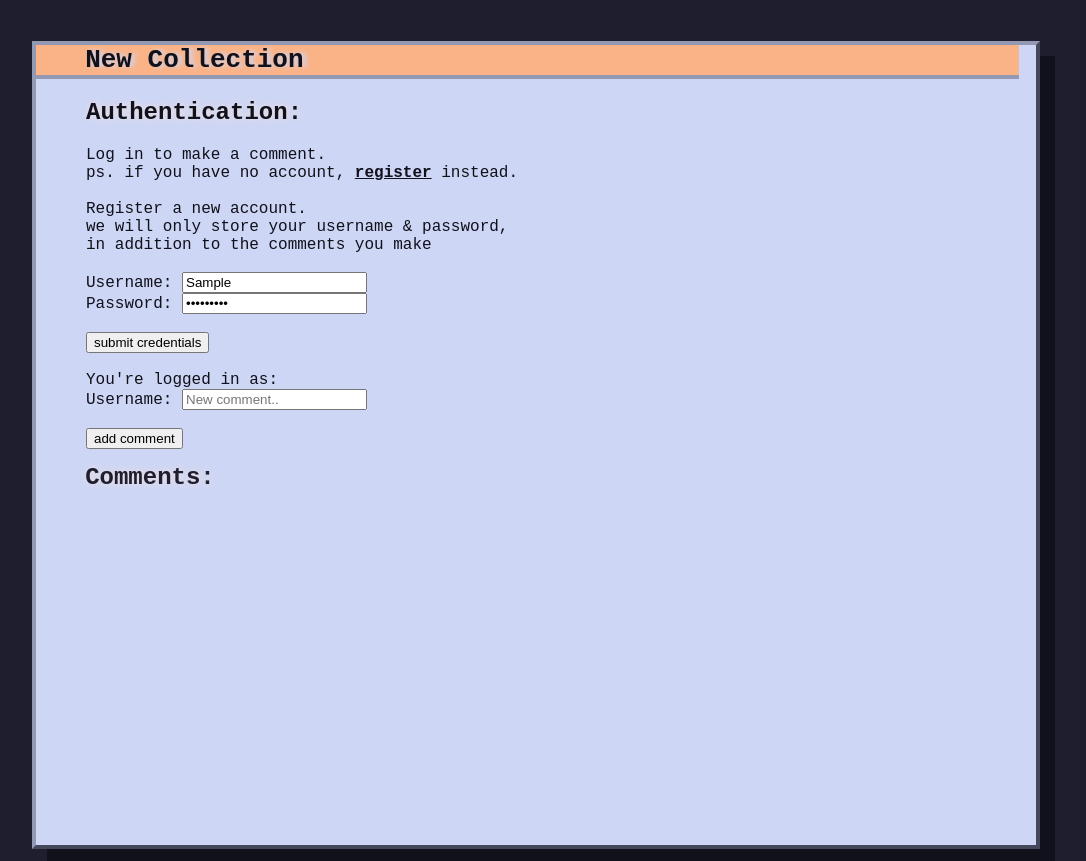
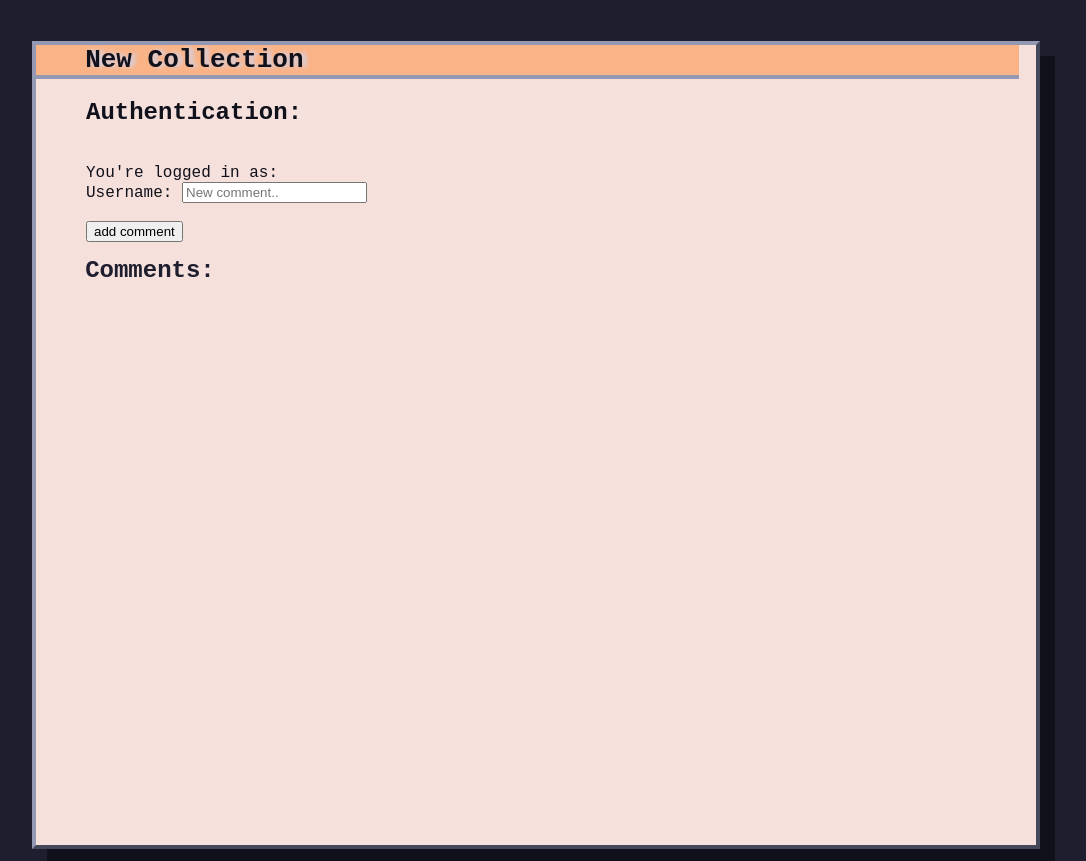
Before and after one commit to Vsimpro/fs_spring_project2, a plain HTML site: page static/index.html in a window 1280 px wide. Both pictures are taken after typing "Sample", "Sample123" into the empty fields and a click on the button "submit credentials". Shown: the whole page, without its empty margins (104-1190 px from the left). Drawn offline with Linux system fonts and the light colour scheme.

Commit message:
add frontend states

```diff
--- a/static/index.html
+++ b/static/index.html
@@ -33,7 +33,7 @@
                 <p> Username: <input name="username" placeholder="Username.." ></p>
                 <p> Password: <input name="password" placeholder="Password.." type="password"></p>
                 <br>
-                <button id="submit"> submit credentials </button>
+                <button id="submit_cred"> submit credentials </button>
                 <br>
             </span>
 
@@ -42,7 +42,7 @@
                 <p> You're logged in as: <span class="whoami"> </span> </p>
                 <p> Username: <input name="comment" placeholder="New comment.." ></p>
                 <br>
-                <button id="submit"> add comment </button>
+                <button id="submit_comment"> add comment </button>
             </span>
 
         </div>
@@ -170,6 +170,7 @@ p {
 
     box-shadow: 3px 3px 1px var(--black-color);
 
+    background-color: var(--text-color);
 }
 
 .form {
@@ -245,7 +246,7 @@ p {
 
     color:            var(--black-color);
 
-    background-color: var(--text-color);
+    background-color: var(--rose-color);
 
     box-shadow: 15px 15px 0px var(--black-color);
 
@@ -309,9 +310,84 @@ function create_card(id, username, message) {
         card.appendChild(update)
     }
 
+    document.getElementById("comment_list").appendChild(card)
+}
+
+var state = 1;
+var login_ = true
+var auth_= true
+var comment_ = false
+var register_ = false
+
+// states [ 1 : log in, 2 : register, 3 : comment ]
+function toggle_content(state_) {
+    state = state_
+
+    let auth_form = document.getElementsByClassName("auth_form")[0]
+    let login_text = document.getElementsByClassName("login_text")[0]
+    let comment_form = document.getElementsByClassName("comment_form")[0]
+    let register_text = document.getElementsByClassName("register_text")[0]
+
+    switch (state_) {
+        case 1:
+            auth_ = true;
+            login_ = true;
+            comment_ = false;
+            register_ = false;
+            break;
+
+        case 2:
+            auth_ = true;
+            login_ = false;
+            comment_ = false;
+            register_ = true;
+            break;
+
+        case 3:
+            auth_ = false;
+            login_ = false;
+            comment_ = true;
+            register_ = false;
+            break;
+
+        default: // Same as 1.
+            auth_ = true;
+            login_ = true;
+            comment_ = true;
+            register_ = true;
+            break;
+    }
 
 
-    document.getElementById("comment_list").appendChild(card)
+    // Show if true, hide if false. I know it's not pretty. Its intuitive.
+    auth_form.hidden = !auth_
+    login_text.hidden = !login_
+    comment_form.hidden = !comment_
+    register_text.hidden = !register_
 
-}
+    return 0;
+};
+
+document.getElementById("register").addEventListener("click", function (){
+    console.log("Switch to register")
+    toggle_content(2)
+});
+
+document.getElementById("submit_cred").addEventListener("click", function (){
+    if (state == 1) {
+        console.log("Logging in.")
+    }
+
+    if (state == 2) {
+        console.log("Registration.")
+    }
+
+    toggle_content(3)
+});
+
+document.getElementById("submit_comment").addEventListener("click", function (){
+    console.log("New comm")
+});
+
+toggle_content(1)
 </script>
```
